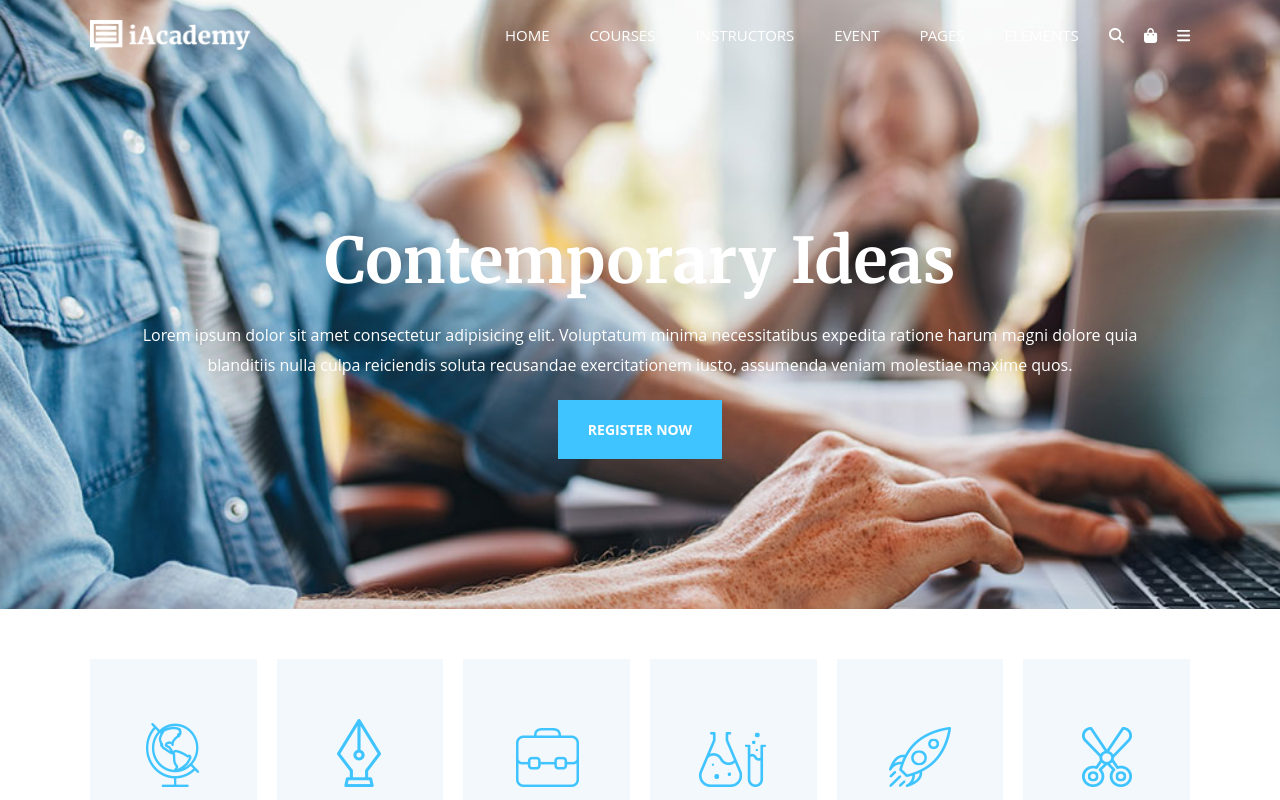
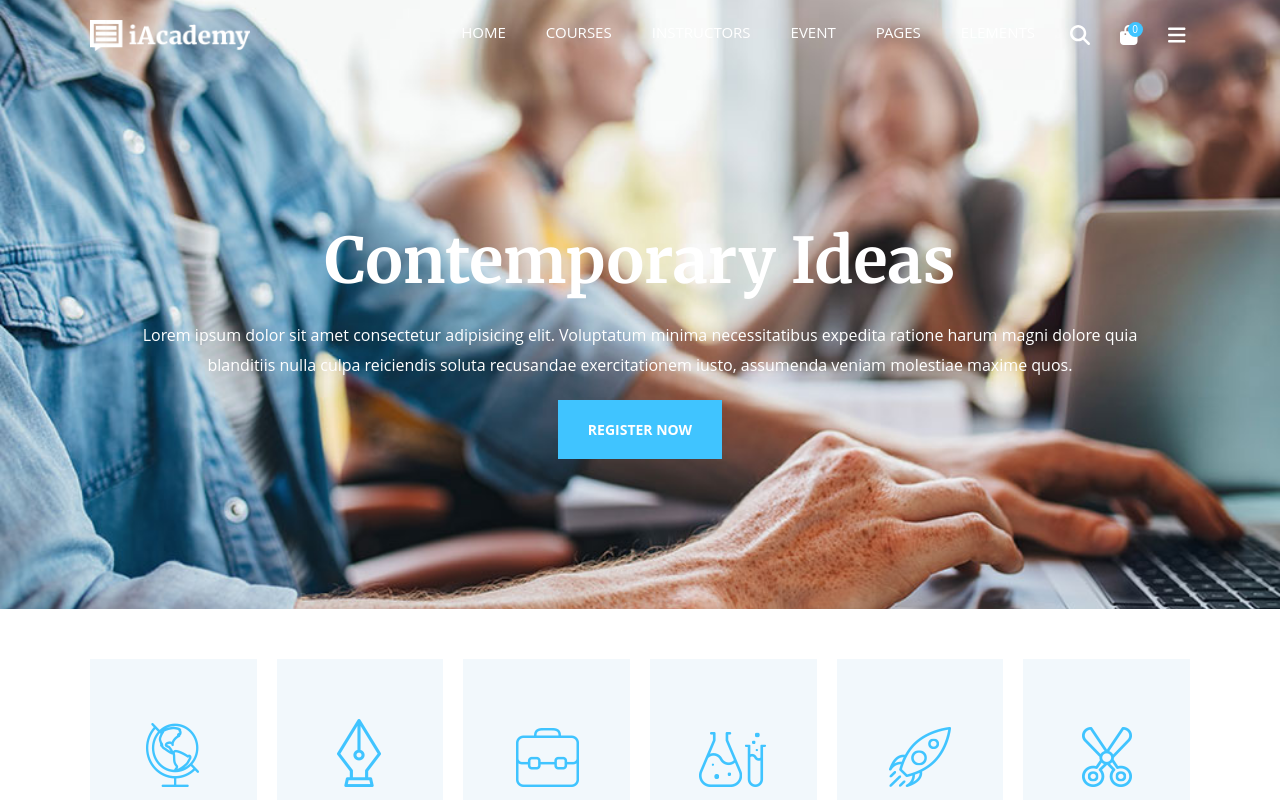
Before and after one commit to FedeAle1525/proj-html-vuejs, a Vue app: page / in a window 1280 px wide. Shown: the top 800 px of the page. Built offline with nearby package versions, Linux system fonts and the light colour scheme.

Commit message:
FEAT element "label" for 'icons' in Navbar

```diff
--- a/src/components/Navbar.vue
+++ b/src/components/Navbar.vue
@@ -25,7 +25,10 @@ export default {
 
         <ul class="icons">
           <li><font-awesome-icon icon="fa-solid fa-magnifying-glass" /></li>
-          <li><font-awesome-icon icon="fa-solid fa-bag-shopping" /></li>
+          <li class="icon-bag">
+            <font-awesome-icon icon="fa-solid fa-bag-shopping" />
+            <div class="label">0</div>
+          </li>
           <li><font-awesome-icon icon="fa-solid fa-bars" /></li>
         </ul>
       </div>
@@ -36,6 +39,27 @@ export default {
 </template>
 
 <style lang="scss" scoped>
+@use '../style/partials/variables' as *;
+
+.icon-bag {
+  position: relative;
+}
+
+.label {
+  display: flex;
+  align-items: center;
+  justify-content: center;
+  width: 15px;
+  aspect-ratio: 1/1;
+  border-radius: 50%;
+  background-color: $light-blue;
+  color: white;
+  font-size: 10px;
+  position: absolute;
+  top: 0;
+  right: 0;
+}
+
 nav {
   padding: 20px 0;
   font-family: "Open Sans", sans-serif;
@@ -62,6 +86,11 @@ nav {
     .icons {
       display: flex;
       gap: 20px;
+
+      li {
+        font-size: 20px;
+        padding: 0 5px;
+      }
     }
   }
 }
```
